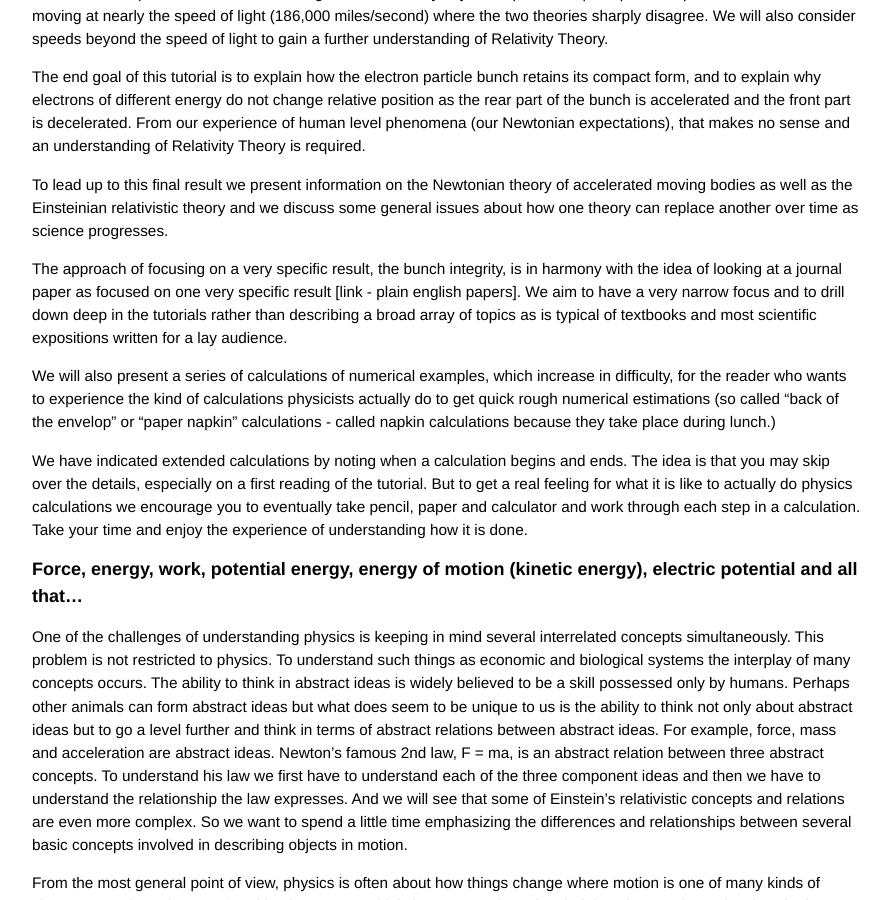
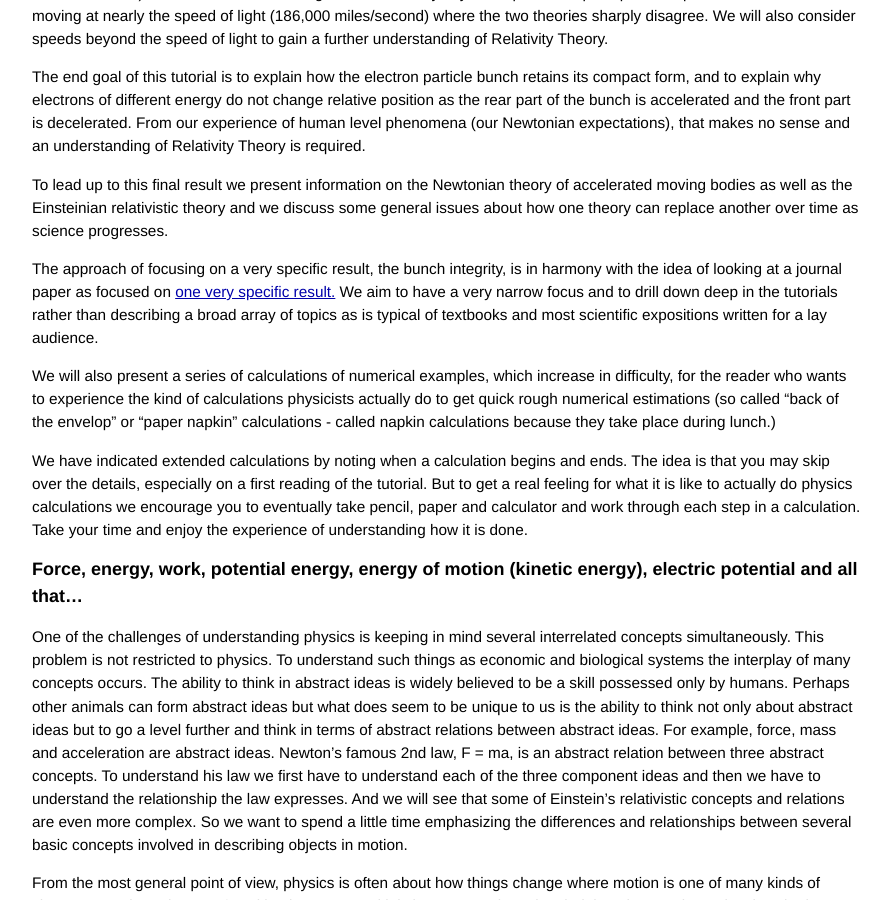
Before and after one commit to grbfacet/facet, a Jekyll site: the page built from relativity-tutorial.md, in a window 1280 px wide and 900 px high, scrolled down 542 px. Shown: the whole window, without its empty margins (193-1083 px from the left). Built offline with Jekyll 4.4.1, drawn with Linux system fonts in a browser that asks for light colours.

Commit message:
Update relativity-tutorial.md

```diff
--- a/relativity-tutorial.md
+++ b/relativity-tutorial.md
@@ -18,7 +18,7 @@ The end goal of this tutorial is to explain how the electron particle bunch reta
 
 To lead up to this final result we present information on the Newtonian theory of accelerated moving bodies as well as the Einsteinian relativistic theory and we discuss some general issues about how one theory can replace another over time as science progresses.
 
-The approach of focusing on a very specific result, the bunch integrity, is in harmony with the idea of looking at a journal paper as focused on one very specific result [link - plain english papers]. We aim to have a very narrow focus and to drill down deep in the tutorials rather than describing a broad array of topics as is typical of textbooks and most scientific expositions written for a lay audience.
+The approach of focusing on a very specific result, the bunch integrity, is in harmony with the idea of looking at a journal paper as focused on [one very specific result.](/plain-english-papers.html#the-concept-and-some-history) We aim to have a very narrow focus and to drill down deep in the tutorials rather than describing a broad array of topics as is typical of textbooks and most scientific expositions written for a lay audience.
 
 We will also present a series of calculations of numerical examples, which increase in difficulty, for the reader who wants to experience the kind of calculations physicists actually do to get quick rough numerical estimations (so called “back of the envelop” or “paper napkin” calculations - called napkin calculations because they take place during lunch.)
 
```
